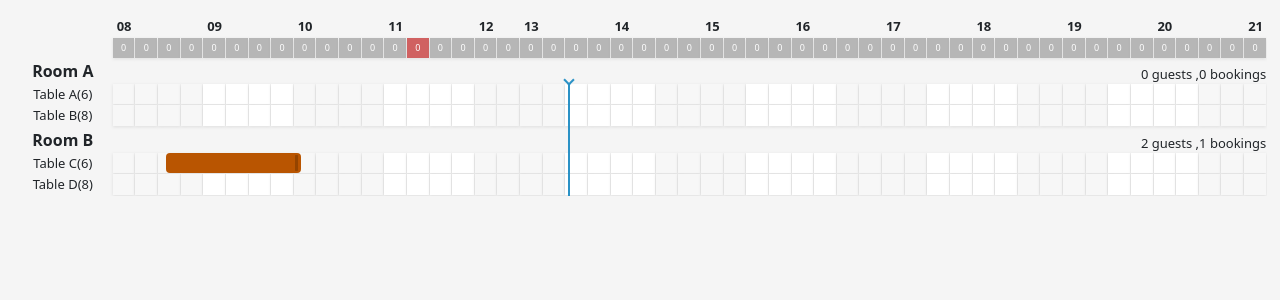
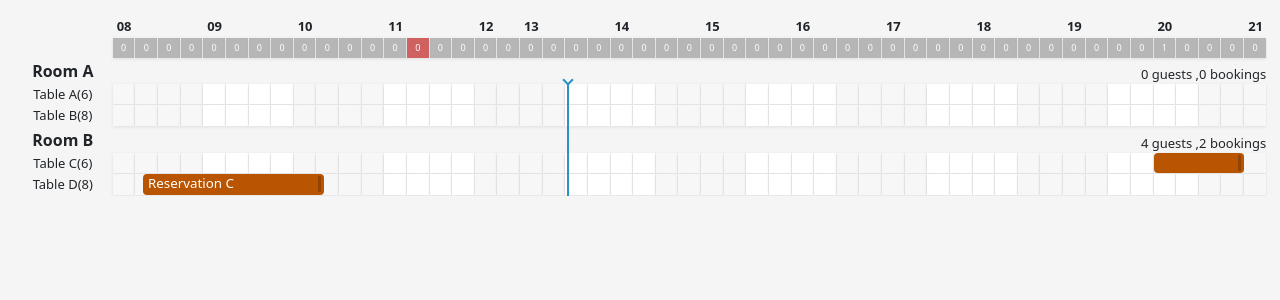
Before and after one commit to Med-Cherif/table-booking-calendar-1, a React (Vite) app: page / in a window 1280 px wide. Shown: the top 300 px of the page. Built offline with nearby package versions, Linux system fonts and the light colour scheme.

Commit message:
added the ability to drag and from both axis (x and y)

```diff
--- a/src/App.tsx
+++ b/src/App.tsx
@@ -2,7 +2,7 @@ import { useEffect, useState } from 'react';
 import './App.scss';
 import TableBookingCalendar from './components/table_booking_calendar';
 import { useDataStore } from './store/dataStore';
-import { format } from 'date-fns';
+import { format, differenceInMinutes, parse, addMinutes } from 'date-fns';
 
 export const getIntervalTimes = ({
   startTime = '00:00',
@@ -41,66 +41,14 @@ function App() {
 
   useEffect(() => {
     const getData = async () => {
-      await new Promise((resolve) => setTimeout(resolve, 2000));
-      setData([
-        {
-          id: 1,
-          name: 'Room A',
-          tables: [
-            {
-              id: 1,
-              name: 'Table A',
-              seats: 6,
-              reservations: [],
-            },
-            {
-              id: 2,
-              name: 'Table B',
-              seats: 8,
-              reservations: [],
-            },
-          ],
-        },
-        {
-          id: 2,
-          name: 'Room B',
-          tables: [
-            {
-              id: 3,
-              name: 'Table C',
-              seats: 6,
-              reservations: [
-                {
-                  id: 9,
-                  time: '08:35',
-                  end: '10:05',
-                  persons: 2,
-                  name: '',
-                  lock_tables: false,
-                },
-              ],
-            },
-            {
-              id: 4,
-              name: 'Table D',
-              seats: 8,
-              reservations: [
-                // {
-                //   id: 3,
-                //   time: '15:00',
-                //   end: '16:00',
-                //   persons: 2,
-                //   name: 'Reservation C',
-                //   lock_tables: false,
-                // },
-              ],
-            },
-          ],
-        },
-      ]);
+      // await new Promise((resolve) => setTimeout(resolve, 2000));
+      // setData([
+      // ]);
     };
     getData();
   }, []);
+
+  // console.log(data);
 
   return (
     <div className="app-container">
@@ -135,8 +83,19 @@ function App() {
           </div>
         )}
         onReservationChange={(change) => {
-          console.log(change);
-          onChanges(change);
+          // console.log(change);
+          const startTIme = parse(change.reservation.time, 'HH:mm', new Date());
+          const endTIme = parse(change.reservation.end, 'HH:mm', new Date());
+          const duration = differenceInMinutes(endTIme, startTIme);
+          console.log();
+          const newEndTime = format(
+            addMinutes(
+              parse(change.newTimeStart, 'HH:mm', new Date()),
+              duration,
+            ),
+            'HH:mm',
+          );
+          onChanges({ ...change, end: newEndTime });
         }}
         onEmptyCellClick={(time) => {
           console.log(time);
--- a/src/components/table_booking_calendar/TableBookingCalendar.tsx
+++ b/src/components/table_booking_calendar/TableBookingCalendar.tsx
@@ -21,6 +21,7 @@ import { Tooltip } from 'react-tooltip';
 import 'react-tooltip/dist/react-tooltip.css';
 import TimeIndicator from './components/time_indicator';
 import { calculateTimeBlock } from '../../helpers/math.helper';
+import { addMinutes, format, parse } from 'date-fns';
 
 interface TableBookingCalendarProps {
   data: Room[];
@@ -104,13 +105,42 @@ export default function TableBookingCalendar({
           useEventsStore.getState().setIsDraging(false);
 
           if (e.over?.id != undefined) {
+            console.log(e);
             const [prevTableId] = e.active.id.toString().split('-');
-            onReservationChange?.({
+            const { reservation, diffResult } = e.active.data.current!;
+            const wtd =
+              document.querySelector('.table-item')?.getClientRects()[0]
+                ?.width ?? 0;
+            const factor = Math.floor(Math.abs(e.delta.x) / wtd);
+            const directionNumber = e.delta.x < 0 ? -1 : 1;
+            console.log({ factor, x: e.delta.x });
+            const index = rangeList.findIndex((range) => {
+              const { hour, minute } = range;
+              const [h, m] = reservation.time.split(':');
+
+              const diff = +m - +minute;
+              if (h === hour && diff <= 14 && diff >= 0) {
+                return true;
+              }
+              return false;
+            });
+            const timeIndex = factor * directionNumber + index;
+            const { hour, minute } = rangeList[timeIndex];
+            const timeStart = format(
+              addMinutes(
+                parse(`${hour}:${minute}`, 'HH:mm', new Date()),
+                diffResult,
+              ),
+              'HH:mm',
+            );
+            const newData = {
               prevTableId: +prevTableId,
               type: 'moved',
+              newTimeStart: timeStart,
               newTableId: Number(e.over.id),
-              reservation: e.active.data.current as any,
-            });
+              reservation,
+            };
+            onReservationChange?.(newData);
           }
         }}
       >
--- a/src/components/table_booking_calendar/components/dragable_resizable_item/DragableResizableItem.tsx
+++ b/src/components/table_booking_calendar/components/dragable_resizable_item/DragableResizableItem.tsx
@@ -27,7 +27,7 @@ const verticalDrag = (style: React.CSSProperties | undefined) =>
   style?.transform
     ? {
         ...style,
-        transform: `translateY(${style.transform.split(',')[1]}`,
+        // transform: `translateY(${style.transform.split(',')[1]}`,
       }
     : style;
 
@@ -66,7 +66,9 @@ export default function DragableResizableItem({
     widthRef.current = wd * factor - newMarginLeft + newAddedWidth;
     tdWidthRef.current = wd;
     marginLeftRef.current = newMarginLeft;
-    setForceRender((f) => !f);
+    let timeout = setTimeout(() => {
+      setForceRender((f) => !f);
+    }, 0);
 
     function resize() {
       const wtd =
@@ -137,6 +139,7 @@ export default function DragableResizableItem({
       document.removeEventListener('mousemove', onMouseMove);
       document.removeEventListener('mouseup', onMouseUp);
       window.removeEventListener('resize', resize);
+      clearTimeout(timeout);
     };
     // eslint-disable-next-line react-hooks/exhaustive-deps
   }, [factor, diffEndResult, diffResult, reservation, rangeList]);
@@ -148,7 +151,10 @@ export default function DragableResizableItem({
   const { attributes, listeners, setNodeRef, transform, isDragging } =
     useDraggable({
       id: `${tableId}-${reservation.id}`,
-      data: reservation,
+      data: {
+        reservation,
+        diffResult,
+      },
     });
   const style = transform
     ? {
--- a/src/helpers/time.helper.ts
+++ b/src/helpers/time.helper.ts
@@ -2,7 +2,7 @@ import { HourMinute } from '../types/types';
 
 export function rangeToTime(times: string[]) {
   const res: HourMinute[] = [];
-  times.forEach((time) => {
+  times.forEach((time, index) => {
       const [hour, minute] = time.split(':');
       res.push({
         hour,
--- a/src/store/dataStore.ts
+++ b/src/store/dataStore.ts
@@ -1,6 +1,7 @@
 import { create } from 'zustand';
 import { ChangeType, Room } from '../types/types';
 import { persist, createJSONStorage } from 'zustand/middleware';
+import { addMinutes, format, parse } from 'date-fns';
 
 interface DataState {
   data: Room[];
@@ -12,60 +13,60 @@ export const useDataStore = create<DataState>()(
   persist(
     (set, get) => ({
       data: [
-        // {
-        //   id: 1,
-        //   name: 'Room A',
-        //   tables: [
-        //     {
-        //       id: 1,
-        //       name: 'Table A',
-        //       seats: 6,
-        //       reservations: [],
-        //     },
-        //     {
-        //       id: 2,
-        //       name: 'Table B',
-        //       seats: 8,
-        //       reservations: [],
-        //     },
-        //   ],
-        // },
-        // {
-        //   id: 2,
-        //   name: 'Room B',
-        //   tables: [
-        //     {
-        //       id: 3,
-        //       name: 'Table C',
-        //       seats: 6,
-        //       reservations: [
-        //         {
-        //           id: 9,
-        //           time: '08:20',
-        //           end: '09:50',
-        //           persons: 2,
-        //           name: '',
-        //           lock_tables: false,
-        //         },
-        //       ],
-        //     },
-        //     {
-        //       id: 4,
-        //       name: 'Table D',
-        //       seats: 8,
-        //       reservations: [
-        //         {
-        //           id: 3,
-        //           time: '17:00',
-        //           end: '18:45',
-        //           persons: 2,
-        //           name: 'Reservation C',
-        //           lock_tables: false,
-        //         },
-        //       ],
-        //     },
-        //   ],
-        // },
+        {
+          id: 1,
+          name: 'Room A',
+          tables: [
+            {
+              id: 1,
+              name: 'Table A',
+              seats: 6,
+              reservations: [],
+            },
+            {
+              id: 2,
+              name: 'Table B',
+              seats: 8,
+              reservations: [],
+            },
+          ],
+        },
+        {
+          id: 2,
+          name: 'Room B',
+          tables: [
+            {
+              id: 3,
+              name: 'Table C',
+              seats: 6,
+              reservations: [
+                {
+                  id: 9,
+                  time: '20:00',
+                  end: '21:00',
+                  persons: 2,
+                  name: '',
+                  lock_tables: false,
+                },
+              ],
+            },
+            {
+              id: 4,
+              name: 'Table D',
+              seats: 8,
+              reservations: [
+                {
+                  id: 3,
+                  time: '08:20',
+                  end: '10:20',
+                  persons: 2,
+                  name: 'Reservation C',
+                  lock_tables: false,
+                },
+              ],
+            },
+          ],
+        },
       ],
       setData: (data: Room[]) => set({ data }),
       onChanges: (change: ChangeType) => {
@@ -107,7 +108,11 @@ export const useDataStore = create<DataState>()(
               room.tables.find((table) => table.id === change.newTableId),
             )
             ?.tables.find((table) => table.id === change.newTableId)
-            ?.reservations.push(change.reservation);
+            ?.reservations.push({
+              ...change.reservation,
+              time: change.newTimeStart,
+              end: change.end,
+            });
           reservationTable.splice(
             reservationTable.findIndex(
               (reservation) => (reservation.id === change.reservation.id)
--- a/src/types/types.ts
+++ b/src/types/types.ts
@@ -36,5 +36,5 @@ export interface Room {
 
 export type ChangeType = (
   | { type: 'resized'; newEndTime: string; reservations: Reservation[] }
-  | { type: 'moved'; newTableId: number; prevTableId: number }
+  | { type: 'moved'; newTableId: number; prevTableId: number; newTimeStart: string; end: string; }
 ) & { reservation: Reservation };
```
